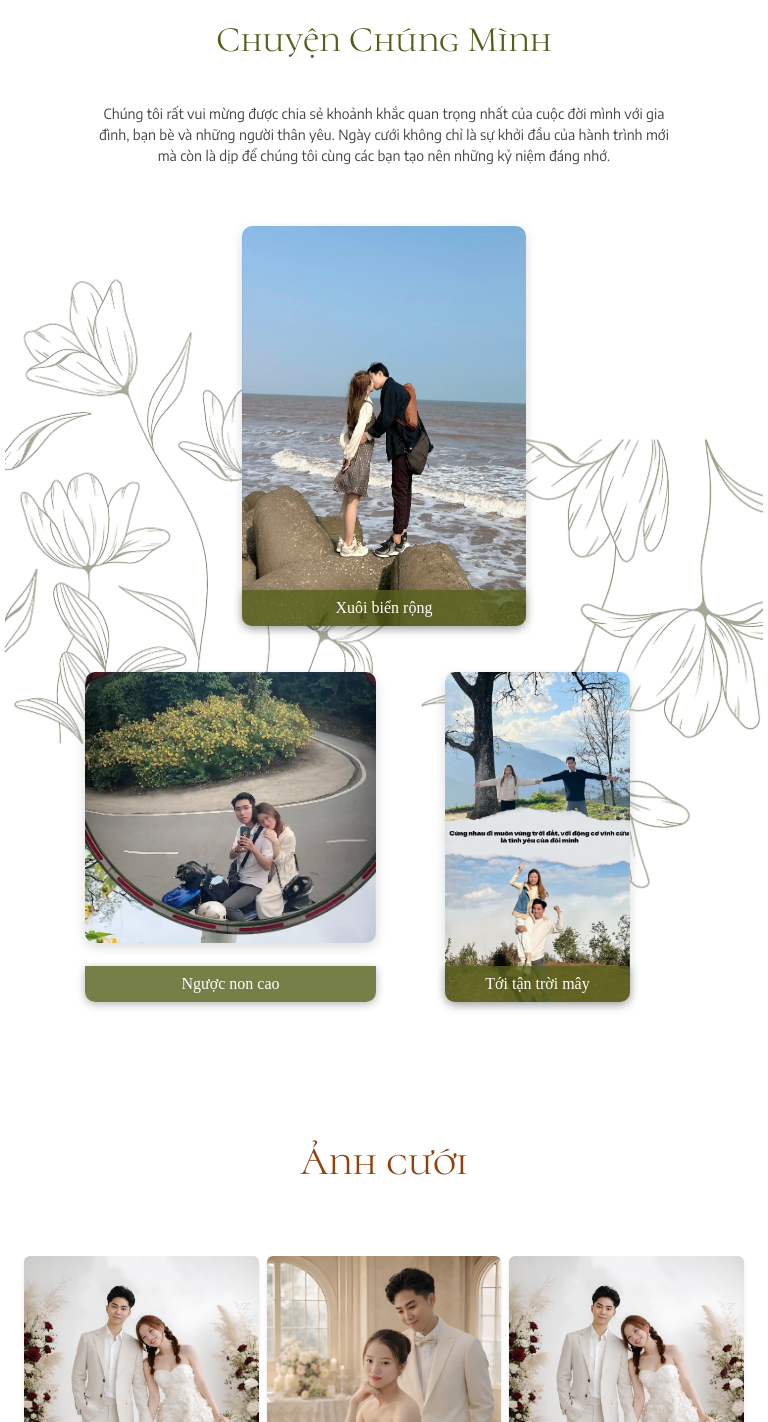
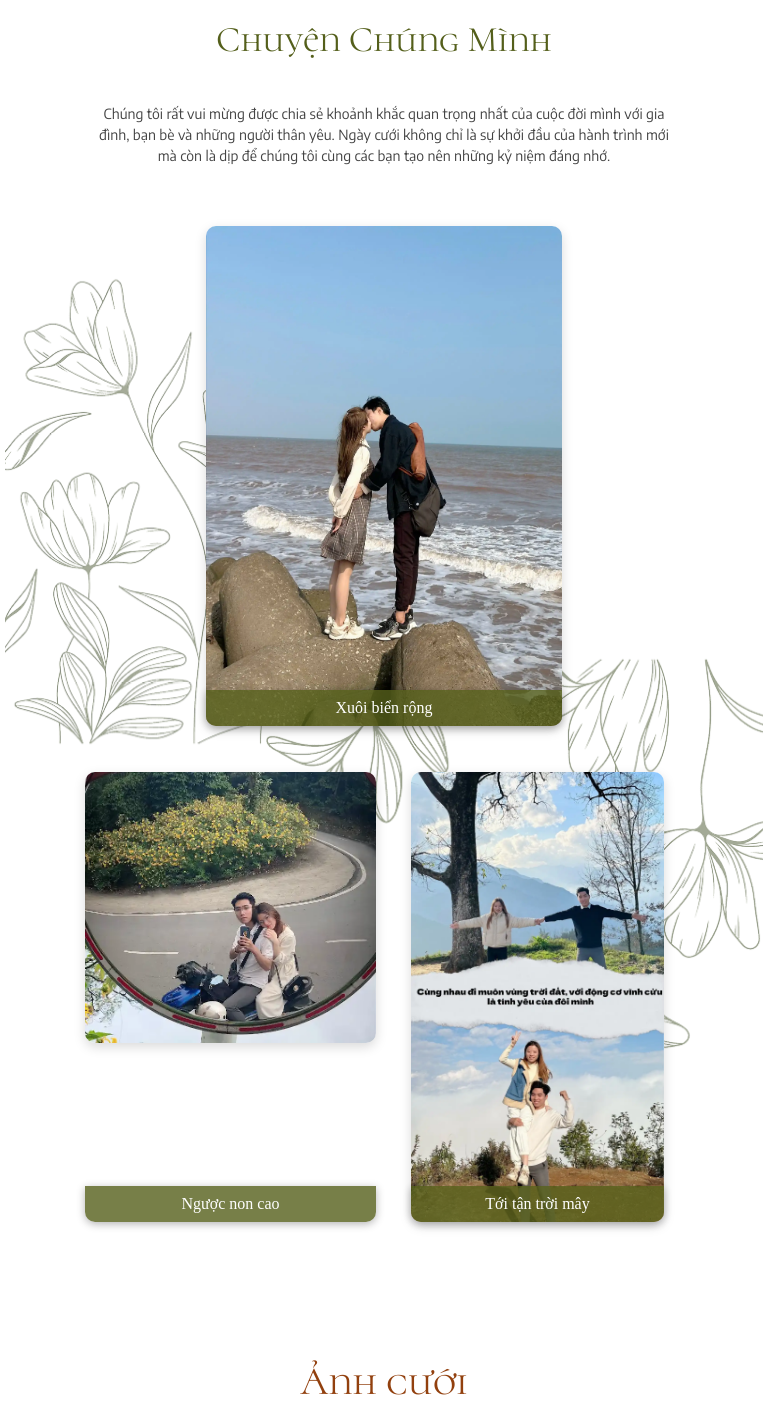
Before and after one commit to khanhd5320/khanhd5320.github.io, a plain HTML site: page index.html in a window 768 px wide. Shown: the part 3066-4488 px from the top of the page. Drawn offline with nearby package versions, Linux system fonts and the light colour scheme; a web font is replaced by a local one.

Commit message:
Change story css image

```diff
--- a/css/site_6ad3520f.css
+++ b/css/site_6ad3520f.css
@@ -713,11 +713,11 @@ main {
 }
 
 .story-image-side {
-    height: 300px;
+    height: 450px;
 }
 
 .story-image-center {
-    height: 370px;
+    height: 520px;
 }
 
 /* Tablet: Triangle layout - 1 ảnh to trên, 2 ảnh nhỏ dưới */
@@ -731,14 +731,14 @@ main {
 
     .story-image-center {
         width: 100%;
-        max-width: 450px;
-        height: 400px;
+        max-width: 550px;
+        height: 500px;
         order: -1;
     }
 
     .story-image-side {
         width: calc(50% - 0.5rem);
-        height: 330px;
+        height: 450px;
     }
 }
 
```
